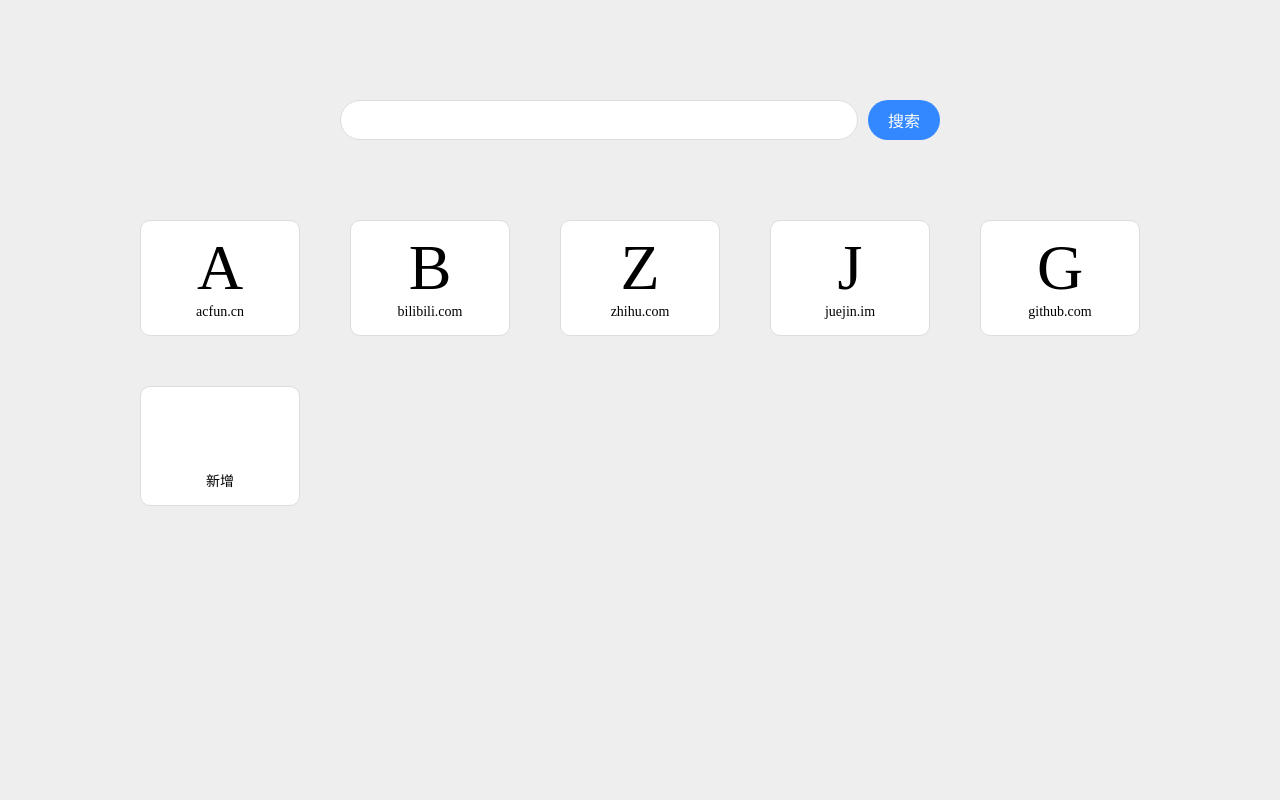
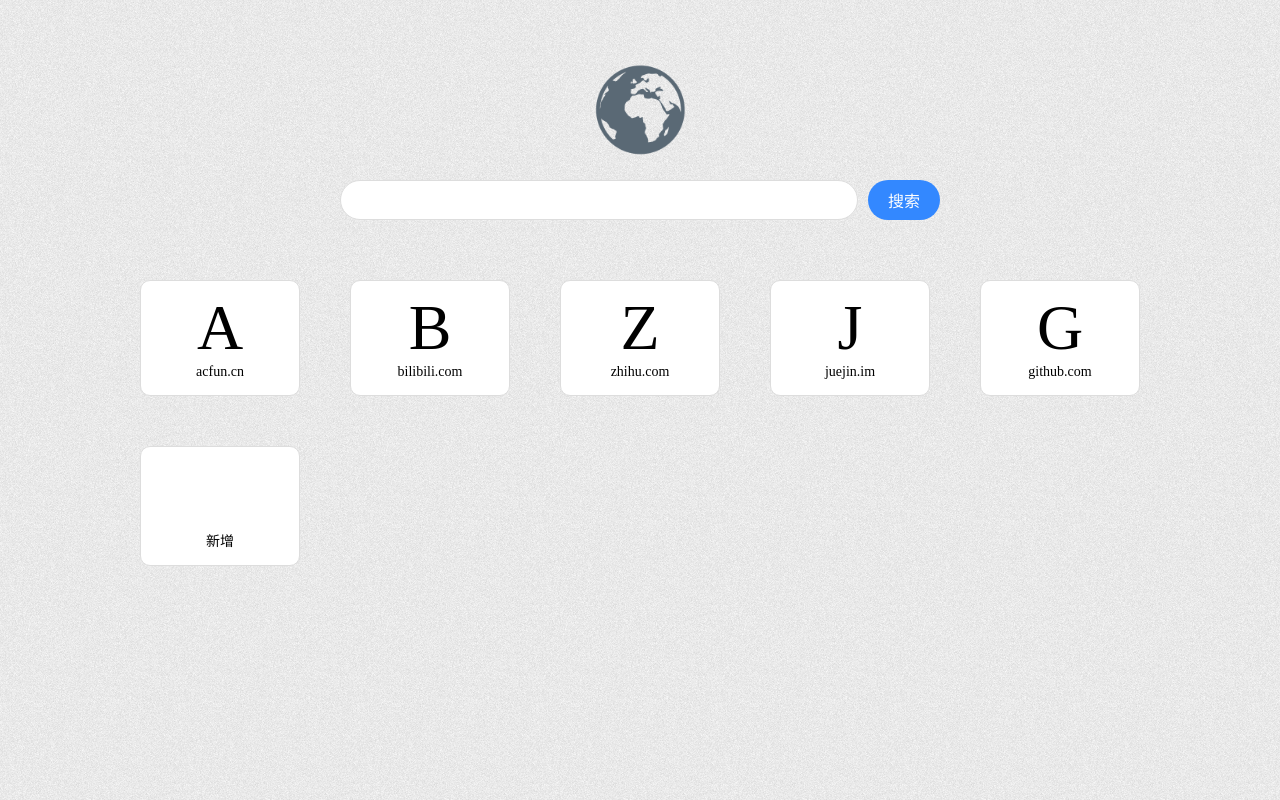
Before and after one commit to leeheart/nav-1, a website: page src/index.html in a window 1280 px wide. Drawn offline with nearby package versions, Linux system fonts and the light colour scheme.

Commit message:
添加logo

```diff
--- a/src/index.html
+++ b/src/index.html
@@ -6,7 +6,7 @@
   <meta http-equiv="X-UA-Compatible" content="ie=edge">
   <meta name="viewport"
     content="width=device-width,initial-scale=1,minimum-scale=1,maximum-scale=1,user-scalable=no,viewport-fit=cover">
-  <title>导航页</title>
+  <title>星球导航</title>
   <link rel="stylesheet" href="style.css">
   <style type="text/css">
     .icon {
@@ -21,6 +21,7 @@
 
 <body>
   <header class="globalHeader">
+    <div class="logo"></div>
     <form method="get" class="searchForm" action="https://www.baidu.com/s">
       <input type="text" name="wd">
       <button type="submit">搜索</button>
--- a/src/style.css
+++ b/src/style.css
@@ -8,14 +8,26 @@ img{max-width: 100%;max-height: 100%;}
 
 /* style */
 body{
-  background: #EEE;
+  background: url(./images/bg.png);
 }
 .globalHeader{
   margin: 20px;
 }
+.globalHeader .logo{
+  background-image: url(./images/logo.png);
+  background-position: center;
+  background-size: contain;
+  width: 100px;
+  height: 100px;
+  margin: 20px auto;
+  transition: transform 0.5s cubic-bezier(0.71, 0.01, 0.25, 0.99);;
+}
+.globalHeader .logo:hover{
+  transform: rotate(360deg);
+}
 @media (min-width: 500px){
   .globalHeader{
-    margin: 100px 0 80px;
+    margin: 60px 0 60px;
   }
 }
 .searchForm{
```
Also changed, not shown: README.md, dist/bg.a0adbd8a.png (added), dist/index.html, dist/logo.11ce4993.png (added), src/images/bg.png (added), src/images/logo.png (added), 4 other files.
